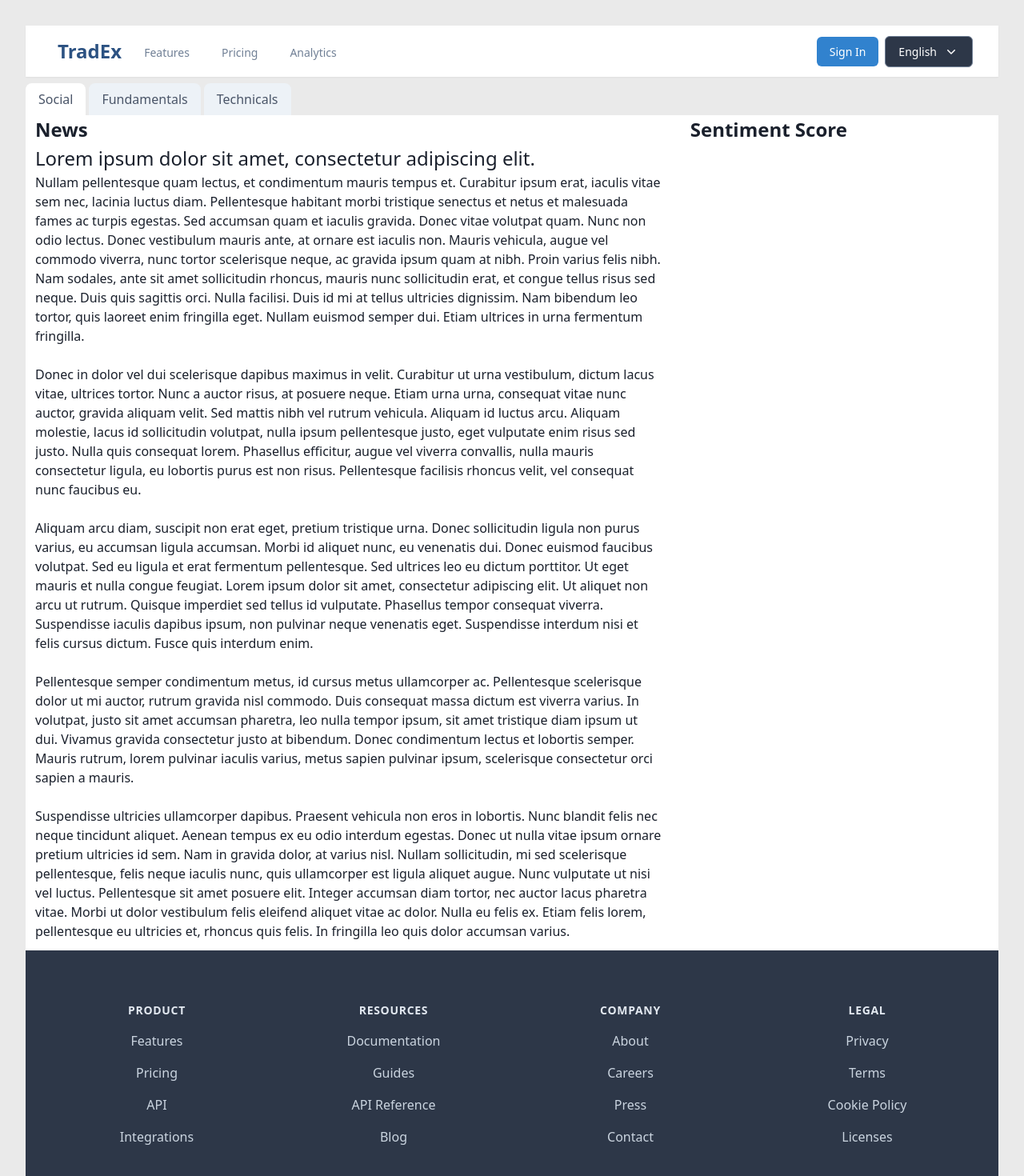
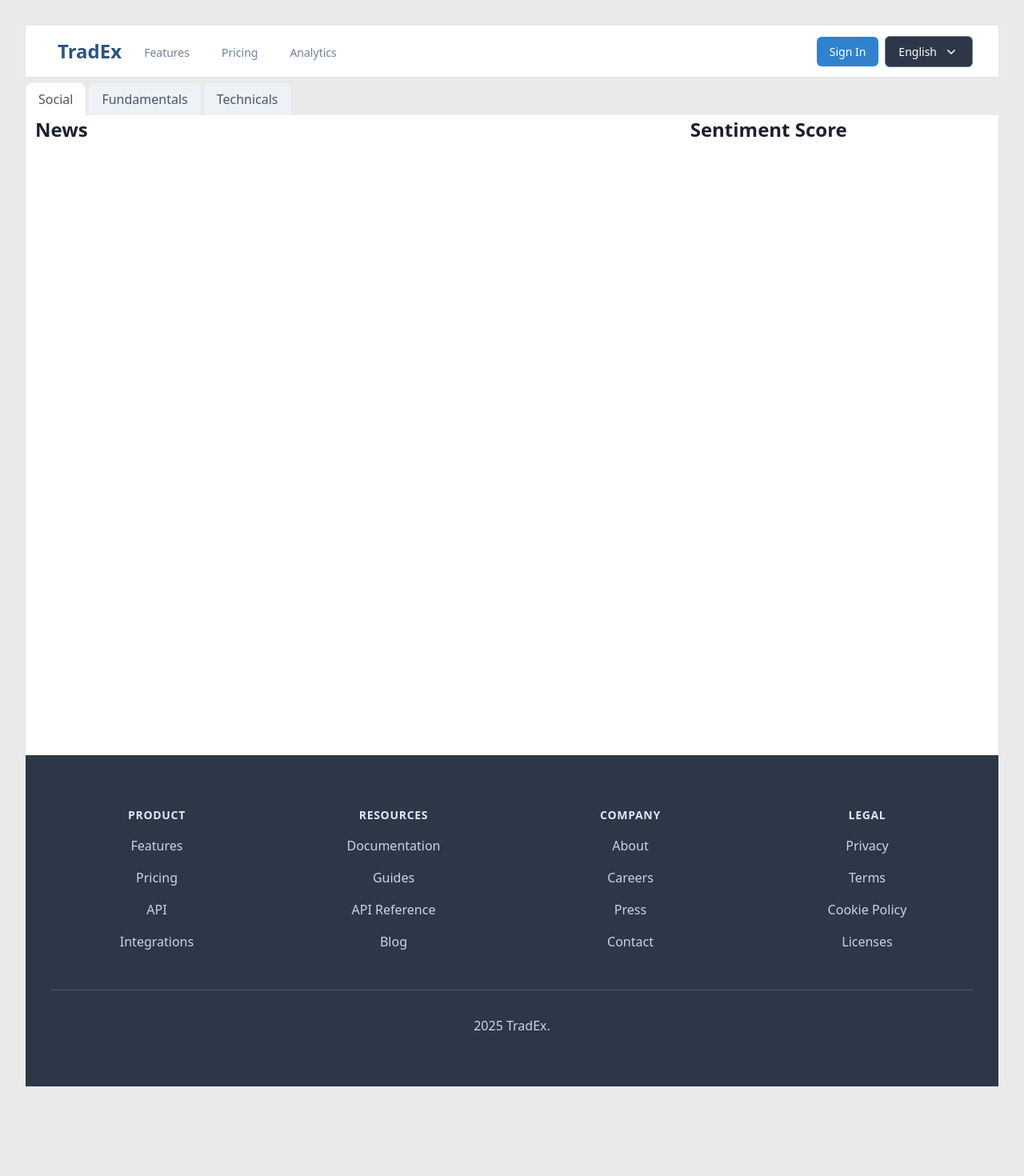
Before and after one commit to builders-weekend-tradex/tradex-frontend, a React (Vite) app: page /analytics in a window 1280 px wide. Shown: the top 1470 px of the page at 80% size. After the commit the page ends 1390 px from the top, so only its background shows below. Built offline with nearby package versions, Linux system fonts and the light colour scheme.

Commit message:
feat: add i18 translation strings for all analytics pages and components.

```diff
--- a/src/components/analytics/fundamentals/AboutCompany.tsx
+++ b/src/components/analytics/fundamentals/AboutCompany.tsx
@@ -1,8 +1,11 @@
+import { useTranslation } from "react-i18next";
+
 const AboutCompany: React.FC = () => {
+  const { t } = useTranslation();
   return (
     <div>
       <h2 className="text-gray-900 text-2xl font-bold text-left pl-3">
-        About Company
+        {t("analytics_page.fundamentals.about_company")}
       </h2>
     </div>
   );
--- a/src/components/analytics/fundamentals/FinancialSheet.tsx
+++ b/src/components/analytics/fundamentals/FinancialSheet.tsx
@@ -1,8 +1,11 @@
+import { useTranslation } from "react-i18next";
+
 const FinancialSheet: React.FC = () => {
+  const { t } = useTranslation();
   return (
     <div>
       <h2 className="text-gray-900 text-2xl font-bold text-left pl-3">
-        Financial Sheet
+        {t("analytics_page.fundamentals.financial_sheet")}
       </h2>
     </div>
   );
--- a/src/components/analytics/fundamentals/ManagementInfo.tsx
+++ b/src/components/analytics/fundamentals/ManagementInfo.tsx
@@ -1,8 +1,12 @@
+import { useTranslation } from "react-i18next";
+
 const ManagementInfo: React.FC = () => {
+  const { t } = useTranslation();
+
   return (
     <div>
       <h2 className="text-gray-900 text-2xl font-bold text-left pl-3">
-        Management Info
+        {t("analytics_page.fundamentals.management_info")}
       </h2>
     </div>
   );
--- a/src/components/analytics/social/NewsArticles.tsx
+++ b/src/components/analytics/social/NewsArticles.tsx
@@ -1,80 +1,13 @@
+import { useTranslation } from "react-i18next";
+
 const NewsArticles: React.FC = () => {
+  const { t } = useTranslation();
+
   return (
-    <div className="pl-3 md:w-2/3 h-[10px] overflow-y-auto">
-      <h2 className="text-gray-900 text-2xl font-bold text-left ">News</h2>
-      <div className="bg-light min-h-screen overflow-y-auto">
-        <h3 className="text-gray-900 text-2xl text-left ">
-          Lorem ipsum dolor sit amet, consectetur adipiscing elit.{" "}
-        </h3>
-        <div className="text-gray-900 text-left pb-3">
-          <p>
-            Nullam pellentesque quam lectus, et condimentum mauris tempus et.
-            Curabitur ipsum erat, iaculis vitae sem nec, lacinia luctus diam.
-            Pellentesque habitant morbi tristique senectus et netus et malesuada
-            fames ac turpis egestas. Sed accumsan quam et iaculis gravida. Donec
-            vitae volutpat quam. Nunc non odio lectus. Donec vestibulum mauris
-            ante, at ornare est iaculis non. Mauris vehicula, augue vel commodo
-            viverra, nunc tortor scelerisque neque, ac gravida ipsum quam at
-            nibh. Proin varius felis nibh. Nam sodales, ante sit amet
-            sollicitudin rhoncus, mauris nunc sollicitudin erat, et congue
-            tellus risus sed neque. Duis quis sagittis orci. Nulla facilisi.
-            Duis id mi at tellus ultricies dignissim. Nam bibendum leo tortor,
-            quis laoreet enim fringilla eget. Nullam euismod semper dui. Etiam
-            ultrices in urna fermentum fringilla.
-          </p>
-          <br />
-          <p>
-            Donec in dolor vel dui scelerisque dapibus maximus in velit.
-            Curabitur ut urna vestibulum, dictum lacus vitae, ultrices tortor.
-            Nunc a auctor risus, at posuere neque. Etiam urna urna, consequat
-            vitae nunc auctor, gravida aliquam velit. Sed mattis nibh vel rutrum
-            vehicula. Aliquam id luctus arcu. Aliquam molestie, lacus id
-            sollicitudin volutpat, nulla ipsum pellentesque justo, eget
-            vulputate enim risus sed justo. Nulla quis consequat lorem.
-            Phasellus efficitur, augue vel viverra convallis, nulla mauris
-            consectetur ligula, eu lobortis purus est non risus. Pellentesque
-            facilisis rhoncus velit, vel consequat nunc faucibus eu.
-          </p>
-          <br />
-          <p>
-            Aliquam arcu diam, suscipit non erat eget, pretium tristique urna.
-            Donec sollicitudin ligula non purus varius, eu accumsan ligula
-            accumsan. Morbi id aliquet nunc, eu venenatis dui. Donec euismod
-            faucibus volutpat. Sed eu ligula et erat fermentum pellentesque. Sed
-            ultrices leo eu dictum porttitor. Ut eget mauris et nulla congue
-            feugiat. Lorem ipsum dolor sit amet, consectetur adipiscing elit. Ut
-            aliquet non arcu ut rutrum. Quisque imperdiet sed tellus id
-            vulputate. Phasellus tempor consequat viverra. Suspendisse iaculis
-            dapibus ipsum, non pulvinar neque venenatis eget. Suspendisse
-            interdum nisi et felis cursus dictum. Fusce quis interdum enim.
-          </p>
-          <br />
-          <p>
-            Pellentesque semper condimentum metus, id cursus metus ullamcorper
-            ac. Pellentesque scelerisque dolor ut mi auctor, rutrum gravida nisl
-            commodo. Duis consequat massa dictum est viverra varius. In
-            volutpat, justo sit amet accumsan pharetra, leo nulla tempor ipsum,
-            sit amet tristique diam ipsum ut dui. Vivamus gravida consectetur
-            justo at bibendum. Donec condimentum lectus et lobortis semper.
-            Mauris rutrum, lorem pulvinar iaculis varius, metus sapien pulvinar
-            ipsum, scelerisque consectetur orci sapien a mauris.
-          </p>
-          <br />
-          <p>
-            Suspendisse ultricies ullamcorper dapibus. Praesent vehicula non
-            eros in lobortis. Nunc blandit felis nec neque tincidunt aliquet.
-            Aenean tempus ex eu odio interdum egestas. Donec ut nulla vitae
-            ipsum ornare pretium ultricies id sem. Nam in gravida dolor, at
-            varius nisl. Nullam sollicitudin, mi sed scelerisque pellentesque,
-            felis neque iaculis nunc, quis ullamcorper est ligula aliquet augue.
-            Nunc vulputate ut nisi vel luctus. Pellentesque sit amet posuere
-            elit. Integer accumsan diam tortor, nec auctor lacus pharetra vitae.
-            Morbi ut dolor vestibulum felis eleifend aliquet vitae ac dolor.
-            Nulla eu felis ex. Etiam felis lorem, pellentesque eu ultricies et,
-            rhoncus quis felis. In fringilla leo quis dolor accumsan varius.
-          </p>
-        </div>
-      </div>
+    <div className="md:w-2/3 sticky top-4 self-start">
+      <h2 className="text-gray-900 text-2xl font-bold text-left pl-3">
+        {t("analytics_page.socials.news")}
+      </h2>
     </div>
   );
 };
--- a/src/components/analytics/social/SentimentScore.tsx
+++ b/src/components/analytics/social/SentimentScore.tsx
@@ -1,8 +1,12 @@
+import { useTranslation } from "react-i18next";
+
 const SentimentScore: React.FC = () => {
+  const { t } = useTranslation();
+
   return (
     <div className="md:w-1/3 sticky top-4 self-start">
       <h2 className="text-gray-900 text-2xl font-bold text-left pl-3">
-        Sentiment Score
+        {t("analytics_page.socials.sentiment_score")}
       </h2>
     </div>
   );
--- a/src/components/analytics/technicals/AveragesChart.tsx
+++ b/src/components/analytics/technicals/AveragesChart.tsx
@@ -1,8 +1,12 @@
+import { useTranslation } from "react-i18next";
+
 const AveragesChart: React.FC = () => {
+  const { t } = useTranslation();
+
   return (
     <div>
       <h2 className="text-gray-900 text-2xl font-bold text-left pl-3">
-        Averages Chart
+        {t("analytics_page.technicals.averages_chart")}
       </h2>
     </div>
   );
--- a/src/components/analytics/technicals/BuySellChart.tsx
+++ b/src/components/analytics/technicals/BuySellChart.tsx
@@ -1,8 +1,12 @@
+import { useTranslation } from "react-i18next";
+
 const BuySellChart: React.FC = () => {
+  const { t } = useTranslation();
+
   return (
     <div>
       <h2 className="text-gray-900 text-2xl font-bold text-left pl-3">
-        Buy Sell Chart
+        {t("analytics_page.technicals.buy_sell_chart")}
       </h2>
     </div>
   );
--- a/src/components/analytics/technicals/PriceTable.tsx
+++ b/src/components/analytics/technicals/PriceTable.tsx
@@ -1,8 +1,12 @@
+import { useTranslation } from "react-i18next";
+
 const PriceTable: React.FC = () => {
+  const { t } = useTranslation();
+
   return (
     <div>
       <h2 className="text-gray-900 text-2xl font-bold text-left pl-3">
-        Price Table
+        {t("analytics_page.technicals.price_table")}
       </h2>
     </div>
   );
--- a/src/locales/en.json
+++ b/src/locales/en.json
@@ -94,6 +94,27 @@
       "cta": "Get Started"
     }
   },
+  "analytics_page": {
+    "tabs": {
+      "social": "Social",
+      "fundamentals": "Fundamentals",
+      "technicals": "Technicals"
+    },
+    "socials": {
+      "news": "News",
+      "sentiment_score": "Sentiment Score"
+    },
+    "fundamentals": {
+      "about_company": "About Company",
+      "financial_sheet": "Financial Sheet",
+      "management_info": "Management Info"
+    },
+    "technicals": {
+      "averages_chart": "Averages Chart",
+      "buy_sell_chart": "Buy Sell Chart",
+      "price_table": "Price Table"
+    }
+  },
   "footer": {
     "sections": {
       "product": "Product",
--- a/src/locales/ja.json
+++ b/src/locales/ja.json
@@ -94,6 +94,27 @@
       "cta": "Get Started"
     }
   },
+  "analytics_page": {
+    "tabs": {
+      "social": "Social!",
+      "fundamentals": "Fundamentals!",
+      "technicals": "Technicals!"
+    },
+    "socials": {
+      "news": "News!",
+      "sentiment_score": "Sentiment Score!"
+    },
+    "fundamentals": {
+      "about_company": "About Company!",
+      "financial_sheet": "Financial Sheet!",
+      "management_info": "Management Info!"
+    },
+    "technicals": {
+      "averages_chart": "Averages Chart!",
+      "buy_sell_chart": "Buy Sell Chart!",
+      "price_table": "Price Table!"
+    }
+  },
   "footer": {
     "sections": {
       "product": "製品",
```
Also changed, not shown: src/components/pages/AnalyticsPage.tsx (+5 -3 lines).
